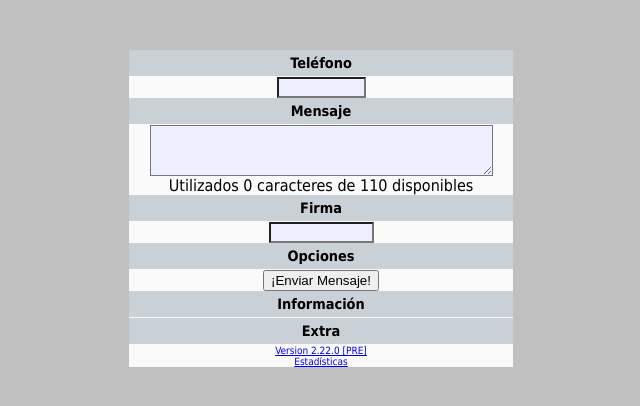
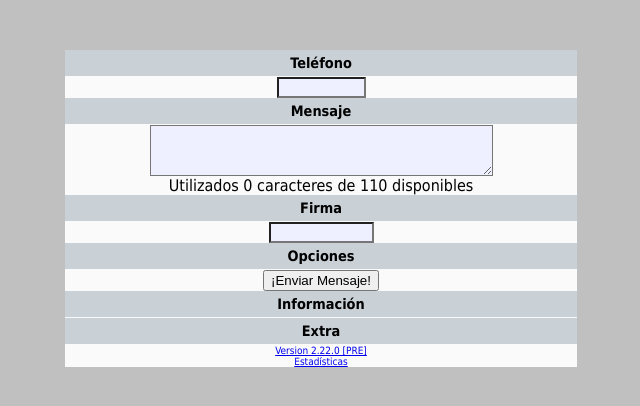
Before and after one commit to vlad88sv/Mensajitos, a PHP site: page /index.php?m=estad in a window 1280 px wide. Shown: the top 406 px of the page, without its empty margins (319-959 px from the left). Run offline with PHP 8.4, Linux system fonts and the light colour scheme; data that the repository does not hold is empty.

Commit message:
Mas espacio para area de mensaje (para mensaje de estado).

```diff
--- a/estilo.css
+++ b/estilo.css
@@ -7,7 +7,7 @@ h1
 input[type="text"], textarea, input[type="password"]
 {background-color:#EFF0FF;color:#003264;}
 #contenido
-{position:relative;top:50px;background-color:#FAFAFA;width:30%;padding:0;margin:auto;text-align:center}
+{position:relative;top:50px;background-color:#FAFAFA;width:40%;padding:0;margin:auto;text-align:center}
 #contenido.ancho
 {width:90%;}
 #contenido.izq
```
